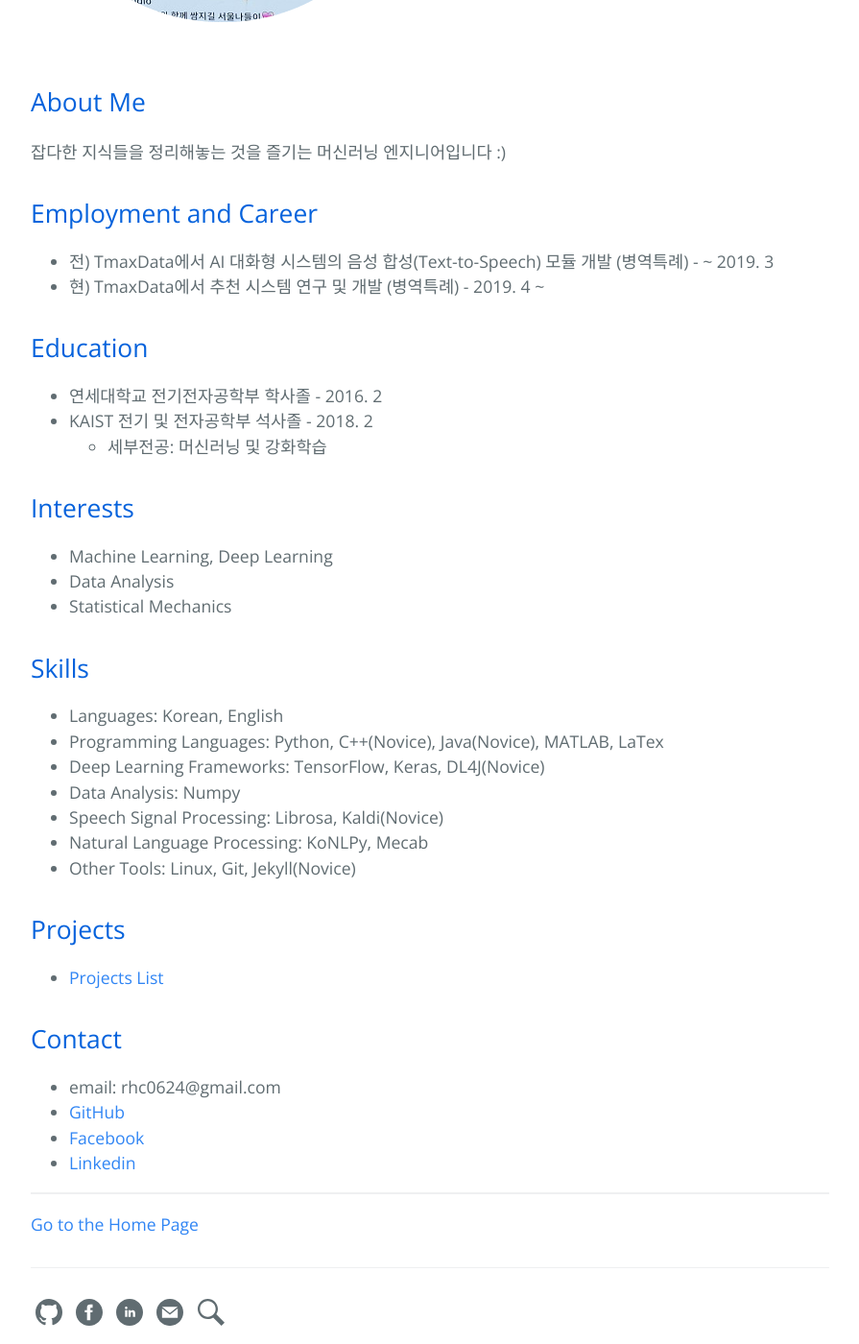
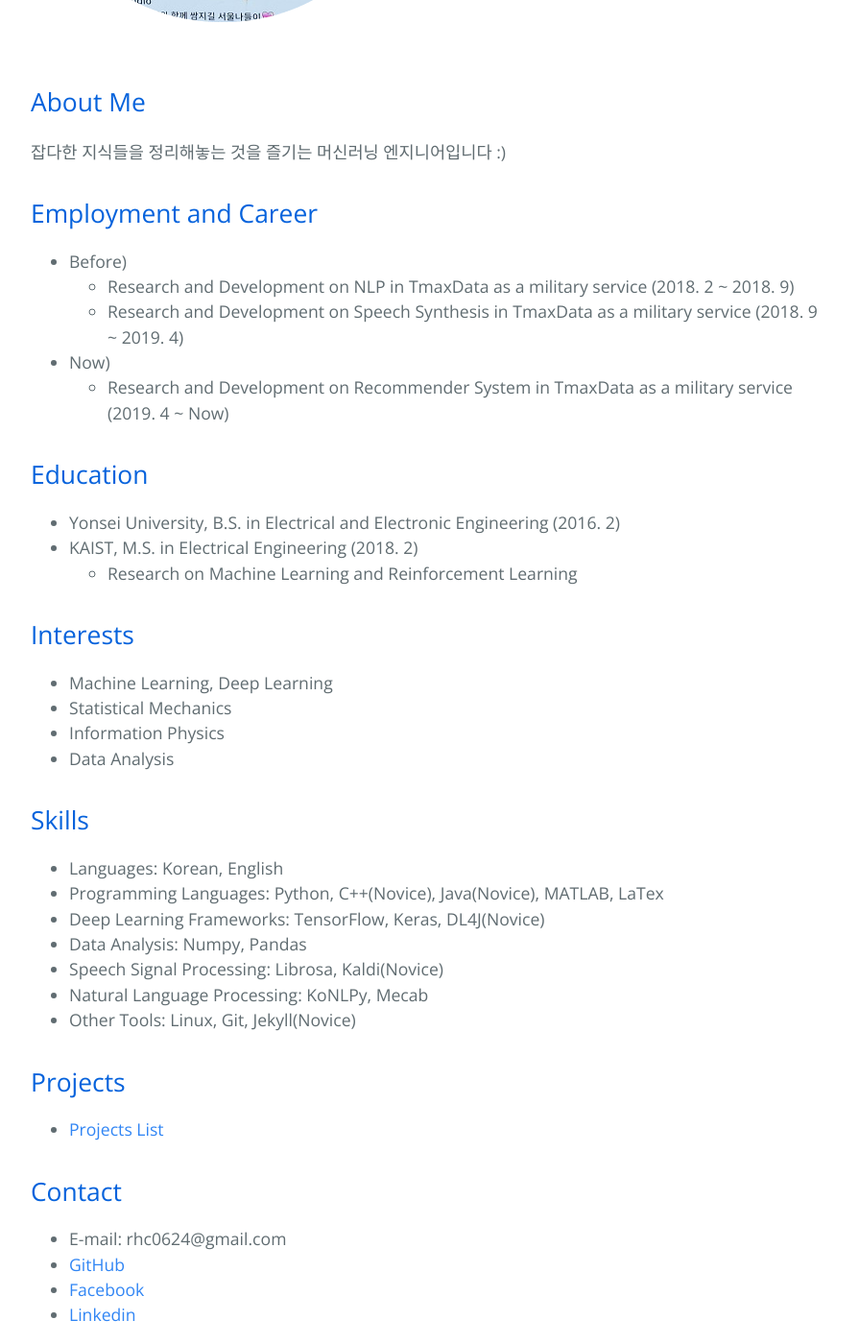
Before and after one commit to hcnoh/hcnoh.github.io, a Jekyll site: the page built from about.md, in a window 1280 px wide and 1400 px high, scrolled down 798 px. Shown: the whole window at 96% size, without its empty margins (192-1087 px from the left). Built offline with Jekyll 4.4.1, drawn with Linux system fonts in a browser that asks for light colours.

Commit message:
modified about.md.

```diff
--- a/about.md
+++ b/about.md
@@ -9,24 +9,28 @@ permalink: /about
 잡다한 지식들을 정리해놓는 것을 즐기는 머신러닝 엔지니어입니다 :)
 
 ## Employment and Career
-- 전) TmaxData에서 AI 대화형 시스템의 음성 합성(Text-to-Speech) 모듈 개발 (병역특례) - ~ 2019. 3
-- 현) TmaxData에서 추천 시스템 연구 및 개발 (병역특례) - 2019. 4 ~
+- Before)
+    - Research and Development on NLP in TmaxData as a military service (2018. 2 ~ 2018. 9)
+    - Research and Development on Speech Synthesis in TmaxData as a military service (2018. 9 ~ 2019. 4)
+- Now)
+    - Research and Development on Recommender System in TmaxData as a military service (2019. 4 ~ Now)
 
 ## Education
-- 연세대학교 전기전자공학부 학사졸 - 2016. 2
-- KAIST 전기 및 전자공학부 석사졸 - 2018. 2
-  - 세부전공: 머신러닝 및 강화학습
+- Yonsei University, B.S. in Electrical and Electronic Engineering (2016. 2)
+- KAIST, M.S. in Electrical Engineering (2018. 2)
+  - Research on Machine Learning and Reinforcement Learning
 
 ## Interests
 - Machine Learning, Deep Learning
+- Statistical Mechanics
+- Information Physics
 - Data Analysis
-- Statistical Mechanics
 
 ## Skills
 - Languages: Korean, English
 - Programming Languages: Python, C++(Novice), Java(Novice), MATLAB, LaTex
 - Deep Learning Frameworks: TensorFlow, Keras, DL4J(Novice)
-- Data Analysis: Numpy
+- Data Analysis: Numpy, Pandas
 - Speech Signal Processing: Librosa, Kaldi(Novice)
 - Natural Language Processing: KoNLPy, Mecab
 - Other Tools: Linux, Git, Jekyll(Novice)
@@ -35,7 +39,7 @@ permalink: /about
 - [Projects List](https://hcnoh.github.io/projects)
 
 ## Contact
-- email: rhc0624@gmail.com
+- E-mail: rhc0624@gmail.com
 - [GitHub](https://github.com/hcnoh)
 - [Facebook](https://www.facebook.com/profile.php?id=100002031927279)
 - [Linkedin](https://www.linkedin.com/in/hyungcheol-noh-a9aa58142/)
```
